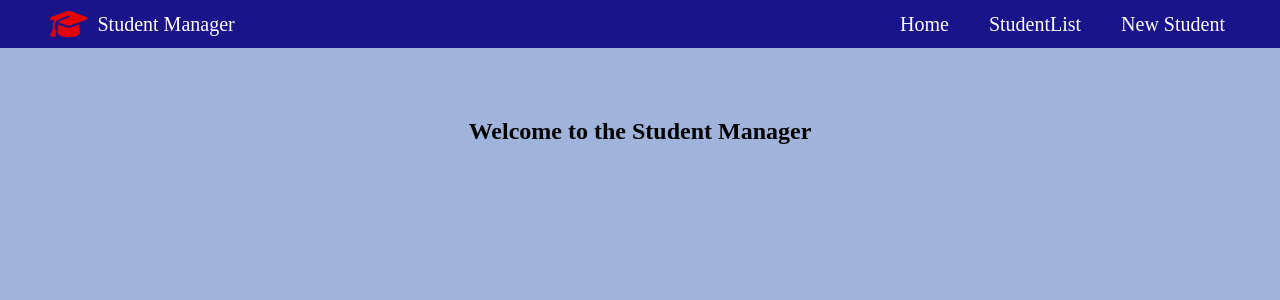
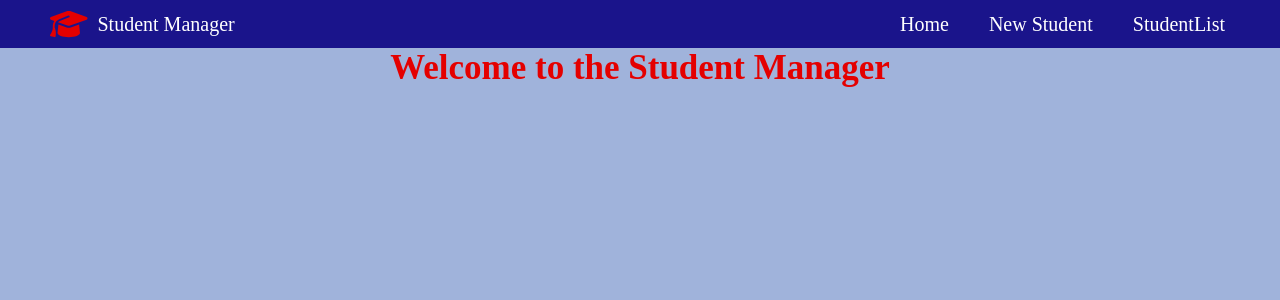
Before and after one commit to BarkinSayin/Student-Manager-with-rca, a React (Create React App) app: page / in a window 1280 px wide. Shown: the top 300 px of the page. Built offline with nearby package versions, Linux system fonts and the light colour scheme; data requests are answered from the project's data file.

Commit message:
refactor css

```diff
--- a/src/App.css
+++ b/src/App.css
@@ -1,4 +1,5 @@
 * {
+  margin: 0;
   padding: 0;
   text-decoration: none;
   font-family: cursive;
@@ -22,7 +23,6 @@
   display: flex;
   flex-direction: column;
   align-items: center;
-  margin-top: 50px;
 }
 .student-manager-header {
   display: flex;
@@ -55,6 +55,10 @@
 .navbar-elements a:hover {
   border-bottom: 2px solid var(--white-color);
   padding-bottom: 3px;
+}
+.home-page-title {
+  font-size: 35px;
+  color: var(--icons-color);
 }
 .student-form {
   display: flex;
@@ -139,3 +143,11 @@ input {
   top: 8px;
   right: -24px;
 }
+.not-found-page-container {
+  display: flex;
+  flex-direction: column;
+  justify-content: center;
+  align-items: center;
+  gap: 1.5vh;
+  min-height: 94vh;
+}
--- a/src/components/app/student/student-list-table/StudentListTable.jsx
+++ b/src/components/app/student/student-list-table/StudentListTable.jsx
@@ -5,7 +5,7 @@ import { StudentContext } from "../../../../context/student/StundetContext";
 const StudentListTable = () => {
   const { studentList, isLoading } = useContext(StudentContext);
   return (
-    <div>
+    <>
       {isLoading ? (
         <p>Loading...</p>
       ) : (
@@ -24,7 +24,7 @@ const StudentListTable = () => {
           </tbody>
         </table>
       )}
-    </div>
+    </>
   );
 };
 
--- a/src/components/shared/Header.jsx
+++ b/src/components/shared/Header.jsx
@@ -17,10 +17,10 @@ function Header({ title, navElements }) {
             <Link to="/">Home</Link>
           </li>
           <li>
-            <Link to="/students">StudentList</Link>
+            <Link to="/students/new">New Student</Link>
           </li>
           <li>
-            <Link to="/students/new">New Student</Link>
+            <Link to="/students">StudentList</Link>
           </li>
         </ul>
       </nav>
--- a/src/network/services/baseService.js
+++ b/src/network/services/baseService.js
@@ -10,7 +10,6 @@ export const baseService = {
   get: async (endpoint, configs = {}) => {
     try {
       const response = await axiosInstance.get(endpoint, configs);
-      console.log(response);
       return response;
     } catch (error) {
       console.error(`GET ${endpoint} error:${error}`);
--- a/src/pages/shared/landing-page/LandingPage.jsx
+++ b/src/pages/shared/landing-page/LandingPage.jsx
@@ -1,7 +1,7 @@
 import React from "react";
 
 const LandingPage = () => {
-  return <h2>Welcome to the Student Manager</h2>;
+  return <h2 className="home-page-title">Welcome to the Student Manager</h2>;
 };
 
 export default LandingPage;
--- a/src/pages/shared/not-found-page/NotFoundPage.jsx
+++ b/src/pages/shared/not-found-page/NotFoundPage.jsx
@@ -2,25 +2,25 @@ import React, { useEffect, useState } from "react";
 import { useNavigate } from "react-router-dom";
 
 const NotFoundPage = () => {
-  const [count, setCount] = useState(5);
+  // const [count, setCount] = useState(5);
 
-  const navigate = useNavigate();
+  // const navigate = useNavigate();
 
-  useEffect(() => {
-    if (count === 0) {
-      navigate("/");
-    }
-    setTimeout(() => {
-      setCount(count - 1);
-    }, 1000);
-  }, [count]);
+  // useEffect(() => {
+  //   if (count === 0) {
+  //     navigate("/");
+  //   }
+  //   setTimeout(() => {
+  //     setCount(count - 1);
+  //   }, 1000);
+  // }, [count]);
 
   return (
-    <>
+    <div className="not-found-page-container">
       <h2>Ooooops...</h2>
       <h3>Page Not Found</h3>
-      <p>You will be redirected to Home page in {count} seconds</p>
-    </>
+      <p>You will be redirected to home page in 5 seconds</p>
+    </div>
   );
 };
 
```
